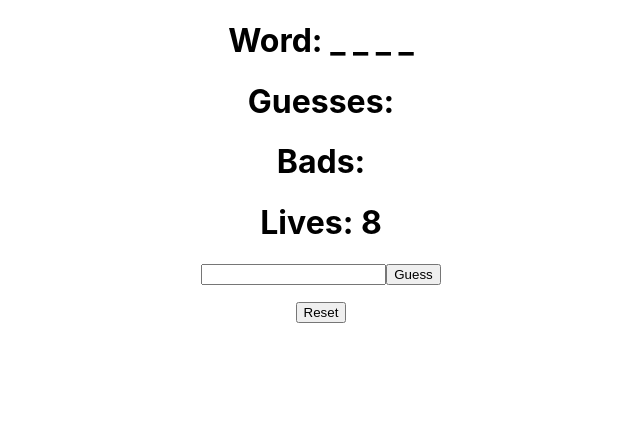
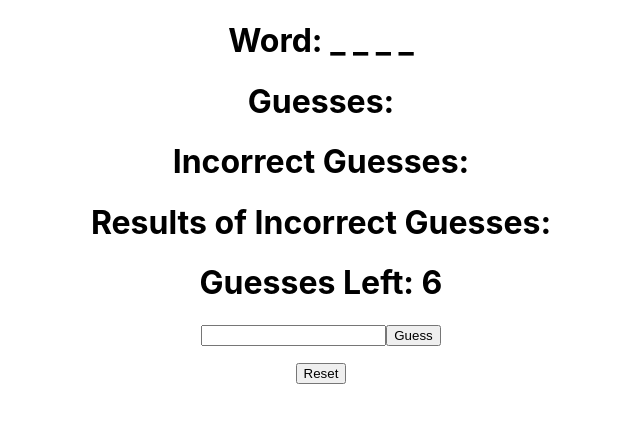
Before and after one commit to jehaneali/cs4550, a React (Create React App) app in the folder bulls-and-cows/: page / in a window 1280 px wide. Shown: the top 422 px of the page, without its empty margins (319-959 px from the left). Built offline with nearby package versions, Linux system fonts and the light colour scheme.

Commit message:
2d array for bad_guesses?

```diff
--- a/bulls-and-cows/src/App.js
+++ b/bulls-and-cows/src/App.js
@@ -13,7 +13,8 @@ function App() {
   const [guess, setGuess] = useState("");
 
   let view = word_view(secret, guesses);
-  let bads = bad_guesses(secret, guesses);
+  let bads = bad_guesses(secret, guesses)[0];
+  let badResults = bad_guesses(secret, guesses)[1];
   let lives = lives_left(secret, guesses);
 
 
@@ -57,8 +58,9 @@ function App() {
     <div className="App">
       <h1>Word: {view.join(' ')}</h1>
       <h1>Guesses: {guesses.join(' ')}</h1>
-      <h1>Bads: {bads.join(' ')}</h1>
-      <h1>Lives: {lives}</h1>
+      <h1>Incorrect Guesses: {bads.join(' ')}</h1>
+      <h1>Results of Incorrect Guesses: {badResults.join(' ')}</h1>
+      <h1>Guesses Left: {lives}</h1>
 
       <p>
         <input type="text" min="1023" max="9999" value={guess} onChange={updateGuess} onKeyPress={keypress}/>
--- a/bulls-and-cows/src/game.js
+++ b/bulls-and-cows/src/game.js
@@ -21,12 +21,18 @@ export function word_view(secret, guesses) {
 export function bad_guesses(secret, guesses) {
     let digits = secret.split('');
     let bads = [];
+    let badResults = [];
+    let allBads = [];
     for (let gg of guesses) {
         if (!digits.includes(gg)) {
             bads.push(gg);
+            badResults.push("sup");
         }
     }
-    return uniq(bads);
+    allBads.push(bads);
+    allBads.push(badResults);
+    return uniq(allBads);
+
 }
 
 export function lives_left(secret, guesses) {
```
